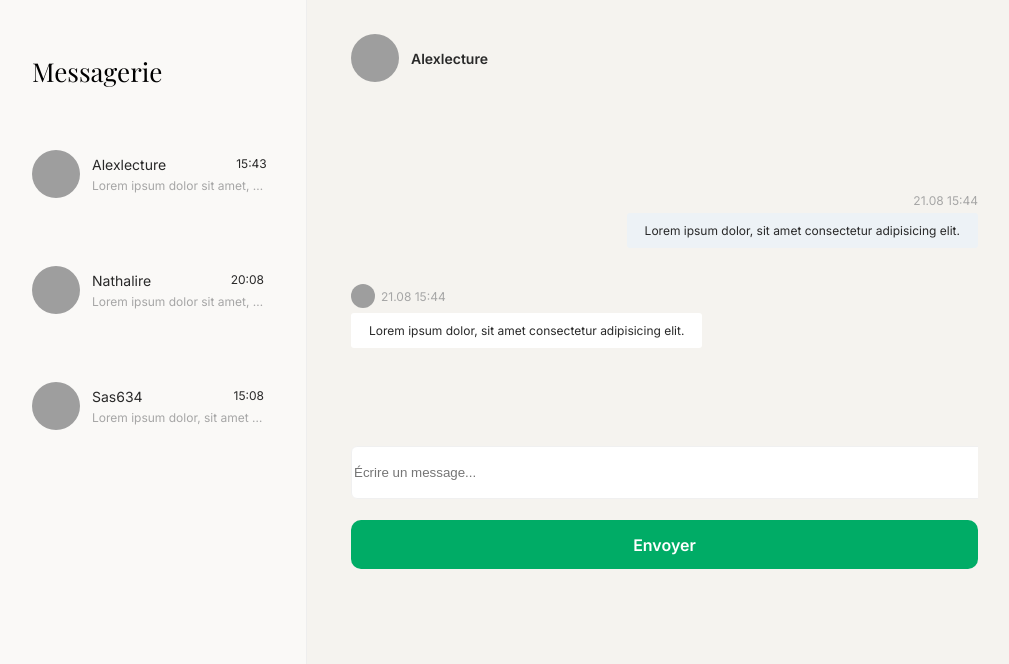
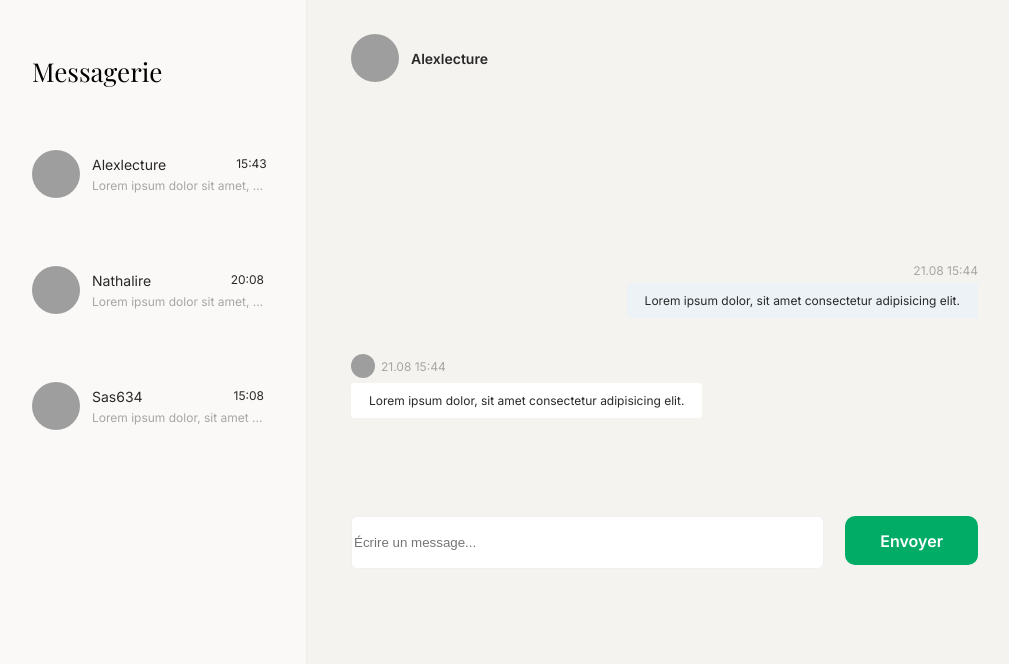
Before and after one commit to gregmelo/PHP-P6-TomTroc, a PHP site: page /index.php?page=messages in a window 1280 px wide. Shown: the part 81-745 px from the top of the page, without its empty margins (152-1161 px from the left). Run offline with PHP 8.4, Linux system fonts and the light colour scheme; a stand-in replaces the project's code that opens the database connection; some libraries are stand-ins or nearby versions; some web fonts are replaced; grey boxes are pictures that could not be loaded.

Commit message:
update messages styling for query 1024

```diff
--- a/css/messages.scss
+++ b/css/messages.scss
@@ -373,6 +373,7 @@
 
                 .message-form {
                     display: flex;
+                    flex-direction: row;
                     gap: 21px;
                     margin-bottom: 98px;
 
@@ -384,6 +385,7 @@
                     }
 
                     .btn {
+                        width: fit-content;
                         height: 49px;
                         padding: 15px 35px;
                     }
--- a/css/style.css
+++ b/css/style.css
@@ -2396,6 +2396,7 @@ footer {
   }
   .messages-container .conversation-content .conversation-details .message-form {
     display: flex;
+    flex-direction: row;
     gap: 21px;
     margin-bottom: 98px;
   }
@@ -2406,6 +2407,7 @@ footer {
     border-radius: 6px;
   }
   .messages-container .conversation-content .conversation-details .message-form .btn {
+    width: fit-content;
     height: 49px;
     padding: 15px 35px;
   }
```
Also changed, not shown: 1 other file.
